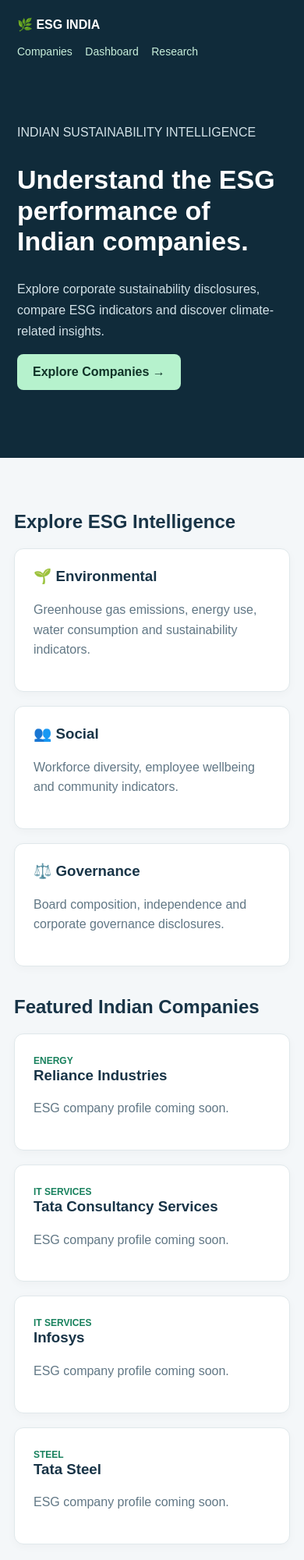
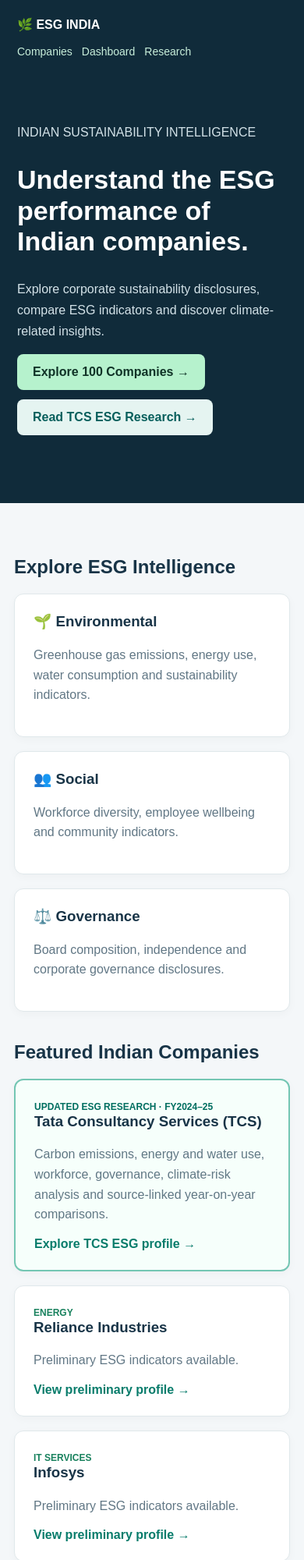
Before and after one commit to skandamax/esg-india-intelligence, a plain HTML site: page index.html in a window 390 px wide. Shown: the top 2000 px of the page at 78% size. Drawn offline with Linux system fonts and the light colour scheme.

Commit message:
Add files via upload

```diff
--- a/index.html
+++ b/index.html
@@ -1,99 +1,40 @@
-
 <!DOCTYPE html>
 <html lang="en">
 <head>
 <meta charset="UTF-8">
 <meta name="viewport" content="width=device-width, initial-scale=1">
-<title>ESG India Intelligence</title>
+<meta name="description" content="Explore ESG and climate risk research for leading Indian companies, including a detailed FY2024-25 TCS ESG profile.">
+<title>ESG India Intelligence | Indian Company ESG Research</title>
 <style>
-*{box-sizing:border-box}
-body{margin:0;font-family:Arial,sans-serif;background:#f4f7f9;color:#183447}
-header{background:#102b3a;color:white;padding:22px}
-nav{display:flex;justify-content:space-between;align-items:center;flex-wrap:wrap;gap:16px}
-nav a{color:#c8efdb;text-decoration:none;margin-right:12px;font-size:14px}
-.hero{max-width:850px;padding:65px 0}
-.hero h1{font-size:clamp(34px,6vw,56px);line-height:1.15}
-.hero p{color:#d3e2e8;line-height:1.7}
-.btn{display:inline-block;background:#b6f2cd;color:#103327;padding:14px 20px;border-radius:8px;text-decoration:none;font-weight:bold}
-main{max-width:1100px;margin:auto;padding:30px 18px}
-.cards{display:grid;grid-template-columns:repeat(auto-fit,minmax(220px,1fr));gap:18px;margin-bottom:35px}
-.card{background:white;border:1px solid #e0e8eb;border-radius:12px;padding:24px;box-shadow:0 3px 12px #00000008}
-.card h3{margin-top:0}
-.card p{color:#617785;line-height:1.6}
-.tag{color:#18815d;font-size:12px;font-weight:bold}
-h2{margin-top:38px}
-footer{text-align:center;padding:30px;color:#6a7e88;font-size:13px}
+*{box-sizing:border-box}body{margin:0;font-family:Arial,sans-serif;background:#f4f7f9;color:#183447}header{background:#102b3a;color:white;padding:22px}nav{display:flex;justify-content:space-between;align-items:center;flex-wrap:wrap;gap:16px}nav a{color:#c8efdb;text-decoration:none;margin-right:12px;font-size:14px}.hero{max-width:850px;padding:65px 0}.hero h1{font-size:clamp(34px,6vw,56px);line-height:1.15}.hero p{color:#d3e2e8;line-height:1.7}.btn{display:inline-block;background:#b6f2cd;color:#103327;padding:14px 20px;border-radius:8px;text-decoration:none;font-weight:bold}.btn-secondary{background:#e5f4f1;color:#075f5c}.hero-actions{display:flex;gap:12px;flex-wrap:wrap}main{max-width:1100px;margin:auto;padding:30px 18px}.cards{display:grid;grid-template-columns:repeat(auto-fit,minmax(220px,1fr));gap:18px;margin-bottom:35px}.card{background:white;border:1px solid #e0e8eb;border-radius:12px;padding:24px;box-shadow:0 3px 12px #00000008}.card h3{margin-top:0}.card p{color:#617785;line-height:1.6}.card a{color:#087c6b;font-weight:bold;text-decoration:none}.tag{color:#18815d;font-size:12px;font-weight:bold}h2{margin-top:38px}.featured{border:2px solid #74c6b3;background:#f6fffb}.featured .tag{color:#006e60}.notice{font-size:13px;color:#607582;line-height:1.6}footer{text-align:center;padding:30px;color:#6a7e88;font-size:13px}
 </style>
 </head>
 <body>
 <header>
-<nav>
-<strong>🌿 ESG INDIA</strong>
-<div>
-<a href="companies.html">Companies</a>
-<a href="#dashboard">Dashboard</a>
-<a href="#research">Research</a>
-</div>
-</nav>
+<nav><strong>🌿 ESG INDIA</strong><div><a href="companies.html">Companies</a><a href="#dashboard">Dashboard</a><a href="#research">Research</a></div></nav>
 <section class="hero">
 <p>INDIAN SUSTAINABILITY INTELLIGENCE</p>
 <h1>Understand the ESG performance of Indian companies.</h1>
 <p>Explore corporate sustainability disclosures, compare ESG indicators and discover climate-related insights.</p>
-<a class="btn" href="companies.html">Explore Companies →</a>
+<div class="hero-actions"><a class="btn" href="companies.html">Explore 100 Companies →</a><a class="btn btn-secondary" href="tcs.html">Read TCS ESG Research →</a></div>
 </section>
 </header>
-
 <main>
 <h2 id="dashboard">Explore ESG Intelligence</h2>
 <div class="cards">
-<div class="card">
-<h3>🌱 Environmental</h3>
-<p>Greenhouse gas emissions, energy use, water consumption and sustainability indicators.</p>
+<div class="card"><h3>🌱 Environmental</h3><p>Greenhouse gas emissions, energy use, water consumption and sustainability indicators.</p></div>
+<div class="card"><h3>👥 Social</h3><p>Workforce diversity, employee wellbeing and community indicators.</p></div>
+<div class="card"><h3>⚖️ Governance</h3><p>Board composition, independence and corporate governance disclosures.</p></div>
 </div>
-<div class="card">
-<h3>👥 Social</h3>
-<p>Workforce diversity, employee wellbeing and community indicators.</p>
-</div>
-<div class="card">
-<h3>⚖️ Governance</h3>
-<p>Board composition, independence and corporate governance disclosures.</p>
-</div>
-</div>
-
 <h2 id="companies">Featured Indian Companies</h2>
 <div class="cards">
-<div class="card">
-<span class="tag">ENERGY</span>
-<h3>Reliance Industries</h3>
-<p>ESG company profile coming soon.</p>
+<div class="card featured"><span class="tag">UPDATED ESG RESEARCH · FY2024–25</span><h3>Tata Consultancy Services (TCS)</h3><p>Carbon emissions, energy and water use, workforce, governance, climate-risk analysis and source-linked year-on-year comparisons.</p><a href="tcs.html">Explore TCS ESG profile →</a></div>
+<div class="card"><span class="tag">ENERGY</span><h3>Reliance Industries</h3><p>Preliminary ESG indicators available.</p><a href="company.html?id=reliance-industries">View preliminary profile →</a></div>
+<div class="card"><span class="tag">IT SERVICES</span><h3>Infosys</h3><p>Preliminary ESG indicators available.</p><a href="company.html?id=infosys">View preliminary profile →</a></div>
+<div class="card"><span class="tag">STEEL</span><h3>Tata Steel</h3><p>Detailed ESG research pending.</p><a href="company.html?id=tata-steel">View company profile →</a></div>
 </div>
-<div class="card">
-<span class="tag">IT SERVICES</span>
-<h3>Tata Consultancy Services</h3>
-<p>ESG company profile coming soon.</p>
-</div>
-<div class="card">
-<span class="tag">IT SERVICES</span>
-<h3>Infosys</h3>
-<p>ESG company profile coming soon.</p>
-</div>
-<div class="card">
-<span class="tag">STEEL</span>
-<h3>Tata Steel</h3>
-<p>ESG company profile coming soon.</p>
-</div>
-</div>
-
-<section id="research">
-<h2>Climate Finance Research</h2>
-<p>Coming soon: Indian climate transition risk analysis and original ESG research.</p>
-</section>
+<section id="research"><h2>Climate Finance Research</h2><p>Our first detailed company research profile covers TCS, with company-reported climate risks and scenario disclosures.</p><p><a href="tcs.html">Read TCS climate-risk research →</a></p><p class="notice">Independent research prototype. Published figures are drawn from company disclosures and secondary research; source verification is ongoing. No proprietary ESG score is assigned.</p></section>
 </main>
-
-<footer>
-© 2026 ESG India Intelligence
-<br>
-Independent research prototype. Company metrics will be sourced from published disclosures.
-</footer>
+<footer>© 2026 ESG India Intelligence<br>Independent ESG and Climate Risk Research</footer>
 </body>
 </html>
```
